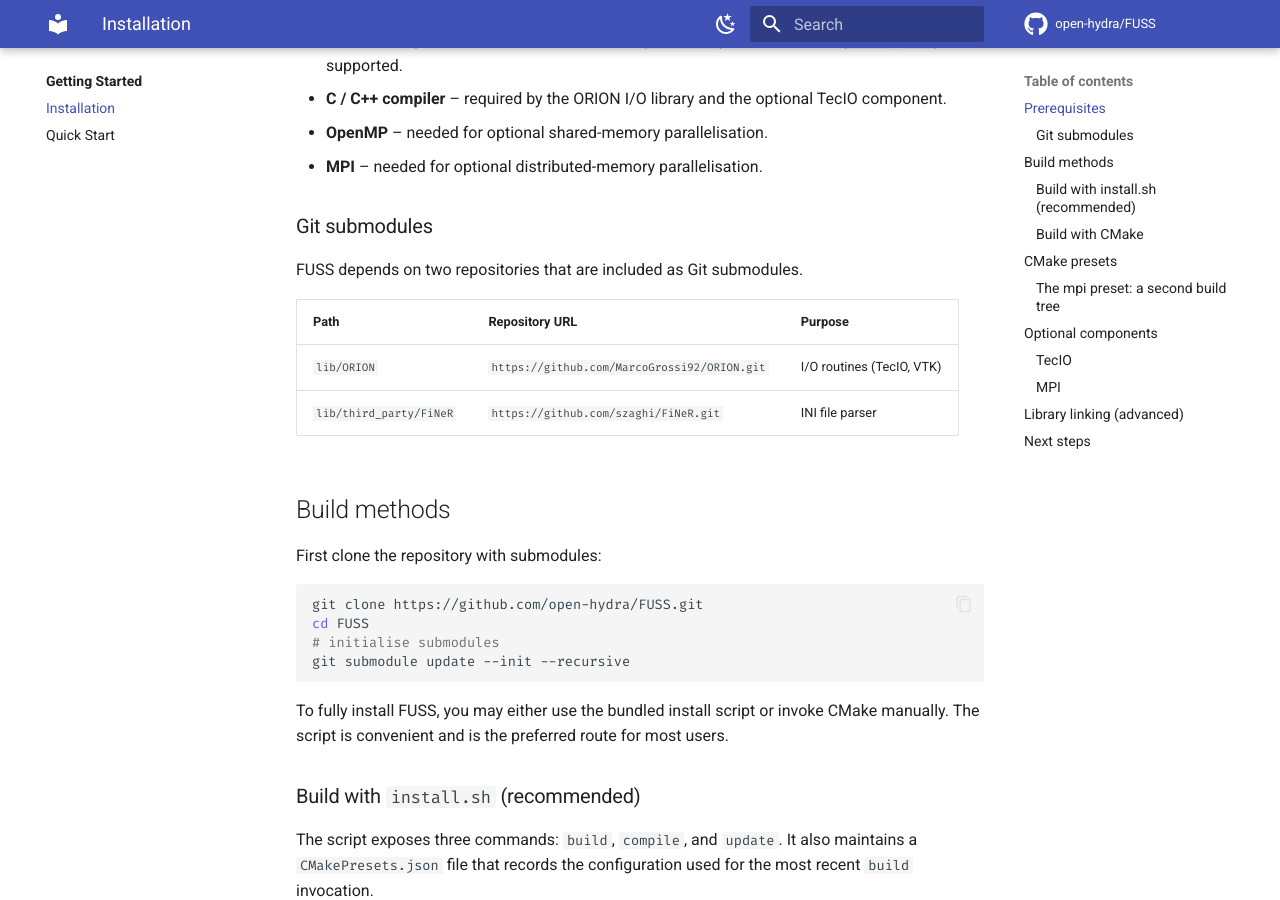
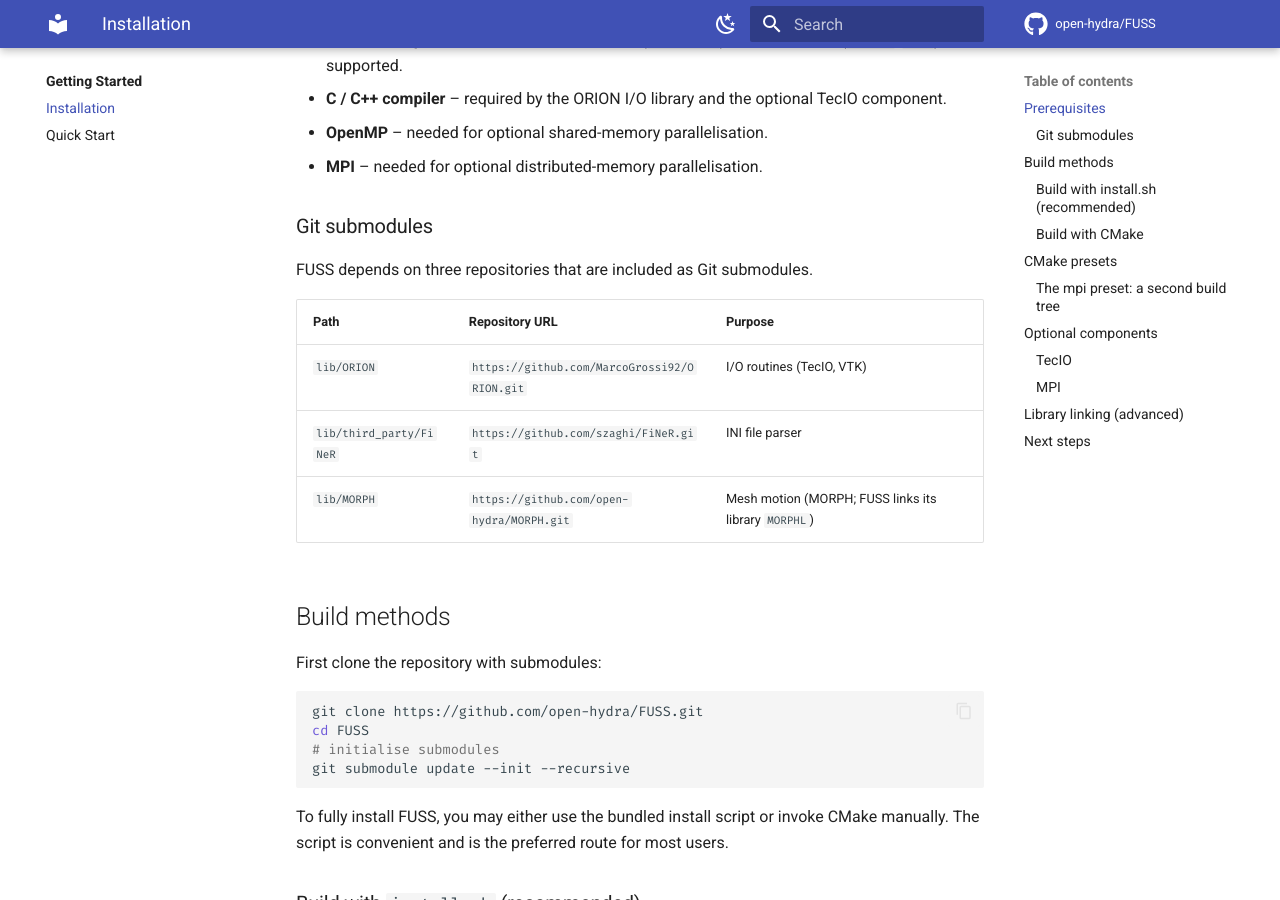
Before and after one commit to open-hydra/FUSS, an MkDocs documentation site: the page built from docs/getting-started/installation.md, in a window 1280 px wide and 900 px high, scrolled down 588 px. Built offline with MkDocs 1.6.1 and Material for MkDocs 9.7.7, drawn with Linux system fonts in a browser that asks for light colours; comment, search, counter and statistics services are not loaded; some of the changed text lies outside the part shown.

Commit message:
docs: MORPH is the third submodule (README, installation, structure)
The submodule table and the dependency list name lib/MORPH
(https://github.com/open-hydra/MORPH); install.sh build takes --include-morph=PATH
and CMake MORPH_PATH (default lib/MORPH); the repository layout, the dependency graph
and the CMake-target graph show MORPH and its library MORPHL.

Co-Authored-By: Claude Opus 5.5 (1M context) <noreply@anthropic.com>
Claude-Session: https://claude.ai/code/session_01Q6mgzZ4Em2XSijeD1s9D94

````diff
--- a/docs/getting-started/installation.md
+++ b/docs/getting-started/installation.md
@@ -17,12 +17,13 @@ Before attempting to build FUSS make sure your system provides the following ext
 
 ### Git submodules
 
-FUSS depends on two repositories that are included as Git submodules.
+FUSS depends on three repositories that are included as Git submodules.
 
 | Path | Repository URL | Purpose |
 |------|----------------|---------|
 | `lib/ORION` | `https://github.com/MarcoGrossi92/ORION.git` | I/O routines (TecIO, VTK) |
 | `lib/third_party/FiNeR` | `https://github.com/szaghi/FiNeR.git` | INI file parser |
+| `lib/MORPH` | `https://github.com/open-hydra/MORPH.git` | Mesh motion (MORPH; FUSS links its library `MORPHL`) |
 
 ## Build methods
 
@@ -71,6 +72,7 @@ Options accepted by `build`:
 * `--use-tecio` – enable TecIO support (requires a C++ compiler).
 * `--include-orion=PATH` – use an external ORION tree instead of the submodule.
 * `--include-finer=PATH` – same for FiNeR.
+* `--include-morph=PATH` – same for MORPH.
 
 The script sets up environment variables for the chosen compilers and then invokes CMake. After a successful build, a `CMakePresets.json` file is written in the source root so that subsequent compilations can reuse the configuration.
 
@@ -104,7 +106,8 @@ cmake .. \
     -DUSE_MPI=OFF \                      # optional
     -DUSE_TECIO=ON \                     # optional (needs C++ compiler)
     -DORION_PATH=/path/to/ORION \        # optional
-    -DFINER_PATH=/path/to/FiNeR          # optional
+    -DFINER_PATH=/path/to/FiNeR \        # optional
+    -DMORPH_PATH=/path/to/MORPH          # optional (default: lib/MORPH)
 cmake --build . --parallel
 ```
 
````
Also changed, not shown: README.md (+1 -0 lines), docs/development/structure.md (+8 -0 lines).
